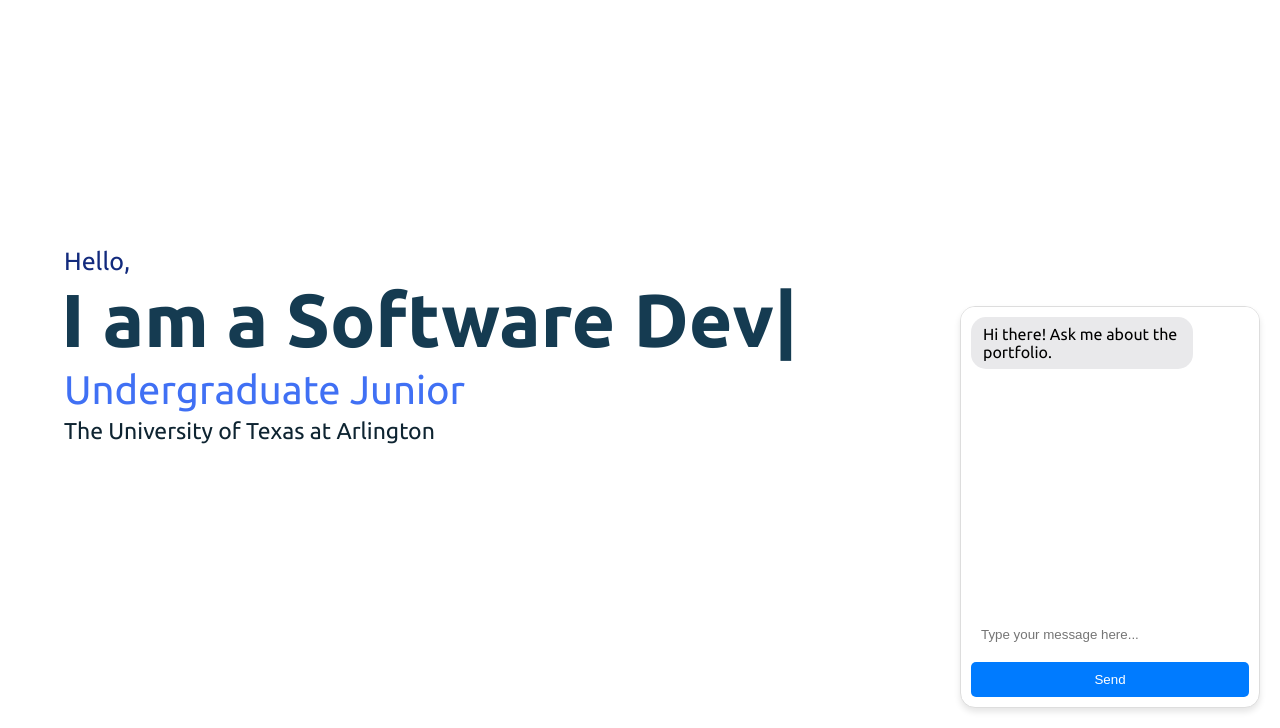
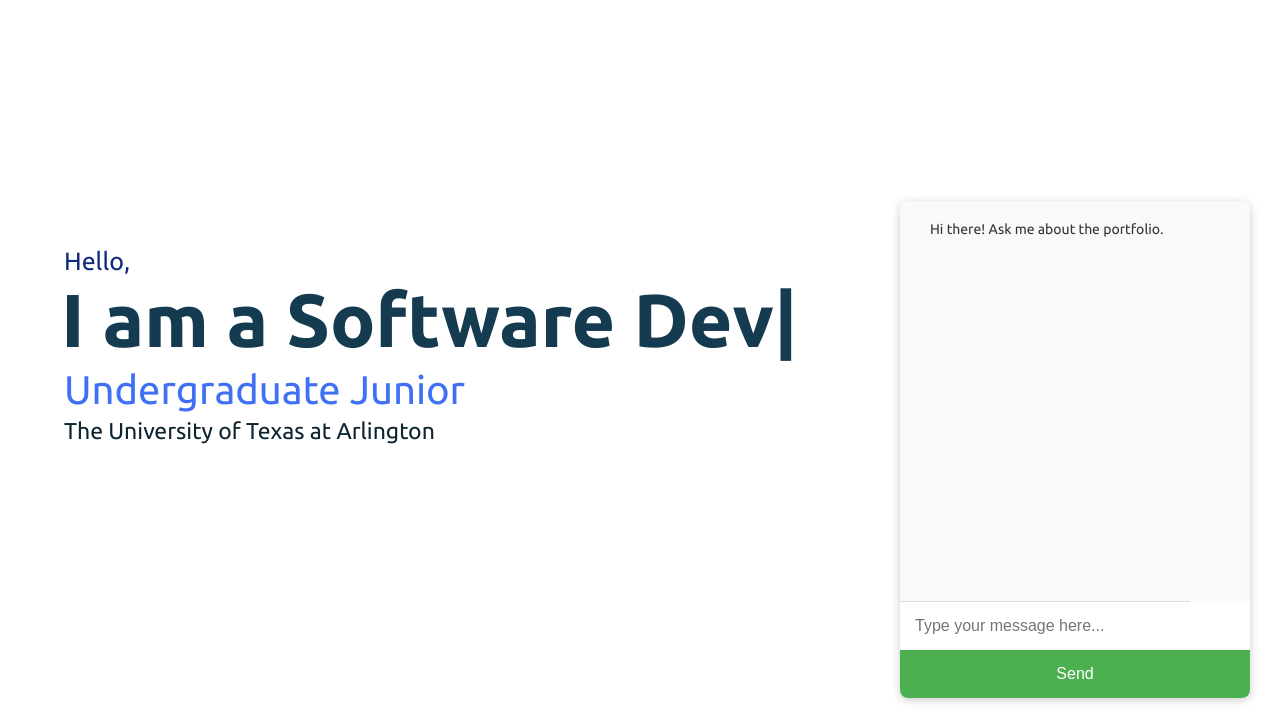
Before and after one commit to abhisekjha/abhisekjha.github.io, a plain HTML site: page index.html in a window 1280 px wide. Shown: the part 72-800 px from the top of the page. Drawn offline with nearby package versions, Linux system fonts and the light colour scheme; a script that the page names is missing.

Commit message:
Update style.css

```diff
--- a/style.css
+++ b/style.css
@@ -1104,68 +1104,61 @@ footer .text span a:hover{
   }
 }
 .chat-container {
-  width: 300px;
-  background-color: #f4f7f6;
+  width: 350px;
+  position: fixed;
+  right: 30px;
+  bottom: 30px;
+  background-color: #fff;
   border-radius: 8px;
-  box-shadow: 0 0 10px rgba(0,0,0,0.1);
-  overflow: hidden;
+  box-shadow: 0 2px 10px rgba(0, 0, 0, 0.2);
   display: flex;
   flex-direction: column;
-  position: fixed;
-  bottom: 20px;
-  right: 20px;
+  justify-content: space-between;
+  overflow: hidden;
+  z-index: 1000; /* Ensure it's above other content */
+  transition: transform 0.3s ease-out;
+  transform: scale(1); /* Start fully visible */
 }
 
 .chat-box {
-  height: 300px;
+  height: 400px;
   overflow-y: auto;
-  padding: 10px;
-  background-color: #fff;
-  display: flex;
-  flex-direction: column;
-  gap: 10px;
-}
-
-.chat-box .message {
-  background-color: #e9e9eb;
-  padding: 8px 12px;
-  border-radius: 15px;
-  max-width: 80%;
-}
-
-.chat-box .message.user {
-  align-self: flex-end;
-  background-color: #007bff;
-  color: #fff;
+  background-color: #f9f9f9;
+  padding: 10px 20px;
 }
 
 #chat-input {
   border: none;
-  padding: 10px;
-  margin: 10px;
-  border-radius: 5px;
-  outline: none;
+  padding: 15px;
+  width: calc(100% - 60px); /* Adjust based on button width */
+  font-size: 16px;
+  border-top: 1px solid #ddd;
 }
 
 #send-btn {
-  background-color: #007bff;
-  color: #fff;
-  padding: 10px 15px;
+  background-color: #4CAF50; /* A more vibrant color */
+  color: white;
+  padding: 15px 20px;
   border: none;
-  margin: 0 10px 10px;
+  font-size: 16px;
   cursor: pointer;
-  border-radius: 5px;
 }
 
-.chat-container {
-  max-width: 300px;
-  position: absolute;
-  right: 20px;
-  bottom: 20px;
-  background-color: #ffffff;
-  border: 1px solid #ddd;
-  border-radius: 15px;
-  box-shadow: 0 4px 6px rgba(0, 0, 0, 0.1);
+.chat-box .message {
+  margin-bottom: 15px;
+  padding: 10px;
+  border-radius: 20px;
+  color: #333;
+  font-size: 14px;
 }
 
-/* Update other styles based on preference */
+.message.user {
+  background-color: #007BFF;
+  color: white;
+  align-self: flex-end;
+}
+
+.message.bot {
+  background-color: #eaeaea;
+  align-self: flex-start;
+}
```
